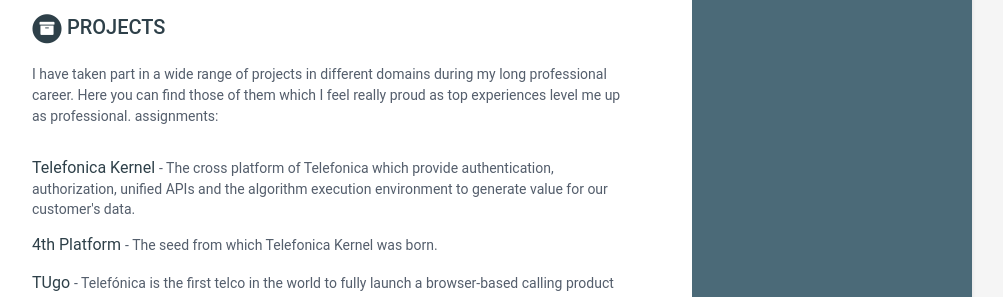
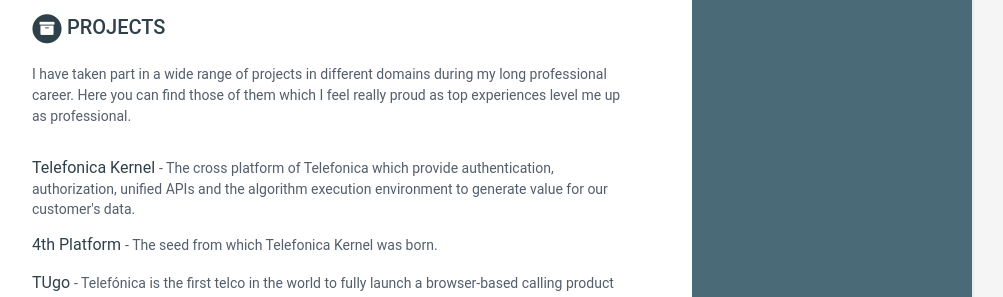
Before and after one commit to dgalpaj/dgalpaj.github.io, a Jekyll site: the page built from index.html, in a window 1280 px wide and 900 px high, scrolled down 3692 px. Shown: the part 194-491 px from the top of the window, without its empty margins (168-1171 px from the left). Built offline with Jekyll 4.4.1, drawn with Linux system fonts in a browser that asks for light colours.

Commit message:
Update data.yml

```diff
--- a/_data/data.yml
+++ b/_data/data.yml
@@ -237,7 +237,7 @@ experiences:
 projects:
     title: Projects
     intro: >
-      I have taken part in a wide range of projects in different domains during my long professional career. Here you can find those of them which I feel really proud as top experiences level me up as professional.    assignments:
+      I have taken part in a wide range of projects in different domains during my long professional career. Here you can find those of them which I feel really proud as top experiences level me up as professional.
     assignments:
       - title: Telefonica Kernel
         link: "https://www.youtube.com/watch?v=0I0i9gVUVGg"
```
